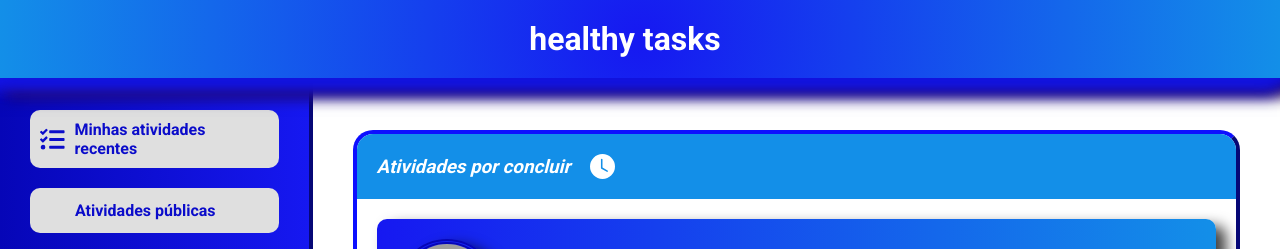
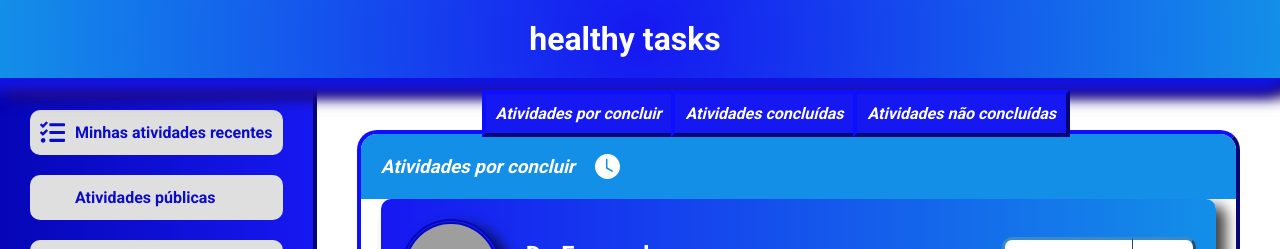
Before and after one commit to mateusrc-dev/healthy-tasks, a Next.js app: page /allTasks in a window 1280 px wide. Shown: the top 249 px of the page. Built offline with nearby package versions, Linux system fonts and the light colour scheme; grey boxes are pictures that could not be loaded; some icons are missing.

Commit message:
updated project

```diff
--- a/src/components/menu.tsx
+++ b/src/components/menu.tsx
@@ -23,7 +23,7 @@ export function Menu({ pageSelected }: Props) {
       <MenuItem color={pageSelected === "allTasks" ? "selectColor" : null}>
         <FaThList size="25px" /> Meu histórico de atividades
       </MenuItem>
-      <MenuItem>
+      <MenuItem color={pageSelected === "favoriteTasks" ? "selectColor" : null}>
         <FaHeart size="25px" /> Minhas atividades favoritas
       </MenuItem>
     </MenuContainer>
--- a/src/pages/allTasks.tsx
+++ b/src/pages/allTasks.tsx
@@ -1,6 +1,8 @@
 import { FaHeartPulse } from "react-icons/fa6";
 import {
   BodyAllTasks,
+  ButtonMenu,
+  ButtonMenuLast,
   ContainerAllTasks,
   ContainerForSpecificTasks,
   ContentContainerAllTasks,
@@ -21,8 +23,36 @@ export default function AllTasks() {
       </HeaderAllTasks>
       <BodyAllTasks>
         <Menu pageSelected="allTasks" />
+        <scroll-container style={{ width: "100%" }}>
           <ContentContainerAllTasks>
-          <ContainerForSpecificTasks>
+            <nav
+              style={{
+                position: "fixed",
+                zIndex: 4,
+                top: "90px",
+                background: "transparent",
+                right: "calc((100% - 50%) - 430px)",
+                color: "#fff",
+                display: "flex",
+                alignItems: "center",
+                fontStyle: "italic",
+              }}
+            >
+              <ButtonMenu href="#page-1">Atividades por concluir</ButtonMenu>
+              <ButtonMenu href="#page-2">Atividades concluídas</ButtonMenu>
+              <ButtonMenuLast href="#page-3">
+                Atividades não concluídas
+              </ButtonMenuLast>
+            </nav>
+            <scroll-page
+              id="page-1"
+              style={{
+                width: "100%",
+                minHeight: "calc(100vh - 250px)",
+                overflow: "auto",
+                position: "relative",
+              }}
+            >
               <div
                 style={{
                   position: "sticky",
@@ -41,6 +71,7 @@ export default function AllTasks() {
                 <h3>Atividades por concluir</h3>
                 <BsClockFill size={25} />
               </div>
+              <ContainerForSpecificTasks>
                 <Task
                   descriptionOfTask="medite durante 10 minutos parado sem se mexer sem pensar sem sentir nada, o objetivo é virar uma pedra estável inquebrável"
                   professionalName="Fernando Noronha"
@@ -74,7 +105,16 @@ export default function AllTasks() {
                   marginInline={true}
                 />
               </ContainerForSpecificTasks>
-          <ContainerForSpecificTasks>
+            </scroll-page>
+            <scroll-page
+              id="page-2"
+              style={{
+                width: "100%",
+                minHeight: "calc(100vh - 250px)",
+                overflow: "auto",
+                position: "relative",
+              }}
+            >
               <div
                 style={{
                   position: "sticky",
@@ -93,6 +133,7 @@ export default function AllTasks() {
                 <h3>Atividades concluídas</h3>
                 <BsCheckCircleFill size={25} />
               </div>
+              <ContainerForSpecificTasks>
                 <Task
                   descriptionOfTask="medite durante 10 minutos parado sem se mexer sem pensar sem sentir nada, o objetivo é virar uma pedra estável inquebrável"
                   professionalName="Fernando Noronha"
@@ -128,7 +169,16 @@ export default function AllTasks() {
                   marginInline={true}
                 />
               </ContainerForSpecificTasks>
-          <ContainerForSpecificTasks>
+            </scroll-page>
+            <scroll-page
+              id="page-3"
+              style={{
+                width: "100%",
+                minHeight: "calc(100vh - 250px)",
+                overflow: "auto",
+                position: "relative",
+              }}
+            >
               <div
                 style={{
                   position: "sticky",
@@ -147,6 +197,7 @@ export default function AllTasks() {
                 <h3>Atividades não concluídas</h3>
                 <RiErrorWarningFill size={25} />
               </div>
+              <ContainerForSpecificTasks>
                 <Task
                   descriptionOfTask="medite durante 10 minutos parado sem se mexer sem pensar sem sentir nada, o objetivo é virar uma pedra estável inquebrável"
                   professionalName="Fernando Noronha"
@@ -175,7 +226,9 @@ export default function AllTasks() {
                   stateTimeTask={false}
                 />
               </ContainerForSpecificTasks>
+            </scroll-page>
           </ContentContainerAllTasks>
+        </scroll-container>
       </BodyAllTasks>
       <Footer>
         <p>© Todos os direitos reservados</p>
--- a/src/pages/favoriteTasks.tsx
+++ b/src/pages/favoriteTasks.tsx
@@ -18,7 +18,7 @@ export default function FavoriteTasks() {
         <FaHeartPulse color="#fff" size={"30px"} />
       </Header>
       <BodyFavoritesTasks>
-        <Menu pageSelected={null} />
+        <Menu pageSelected={"favoriteTasks"} />
         <ContentContainer>
           <h3
             style={{
--- a/src/styles/pages/allTasks.ts
+++ b/src/styles/pages/allTasks.ts
@@ -3,7 +3,32 @@ import { styled } from "..";
 export const ContainerAllTasks = styled("main", {
   width: "100%",
   height: "100vh",
-  overflow: "auto"
+  overflow: "auto",
+
+  "scroll-page": {
+    borderWidth: "4px",
+    borderStyle: "outset",
+    borderColor: "$green300",
+    borderRadius: "20px",
+
+    "&::-webkit-scrollbar": {
+        width: 15,
+      },
+      "&::-webkit-scrollbar-thumb": {
+        background: "$green400",
+        borderRadius: 10,
+        width: 0,
+        backgroundClip: "padding-box",
+        border: "3px solid transparent",
+      },
+      "&::-webkit-scrollbar-thumb:hover": {
+        backgroundColor: "$green400",
+        width: 0,
+        borderRadius: 10,
+        backgroundClip: "padding-box",
+        border: "3px solid transparent",
+      },
+}
 })
 
 export const BodyAllTasks = styled("div", {
@@ -31,6 +56,7 @@ export const HeaderAllTasks = styled("header", {
   });
 
 export const ContentContainerAllTasks = styled("div", {
+    position: "relative",
     width: "100%",
     height: "calc(100vh - 90px)",
     overflow: "auto",
@@ -40,6 +66,7 @@ export const ContentContainerAllTasks = styled("div", {
     gap: "50px",
     padding: "40px",
     paddingBottom: "120px",
+    scrollBehavior: "smooth",
 
     "&::-webkit-scrollbar": {
       width: 15,
@@ -61,7 +88,6 @@ export const ContentContainerAllTasks = styled("div", {
 })
 
 export const ContainerForSpecificTasks = styled("div", {
-    position: "relative",
     width: "100%",
     minHeight: "calc(100vh - 250px)",
     overflow: "auto",
@@ -69,10 +95,6 @@ export const ContainerForSpecificTasks = styled("div", {
     flexDirection: "column",
     alignItems: "center",
     gap: "20px",
-    borderWidth: "4px",
-    borderStyle: "outset",
-    borderColor: "$green300",
-    borderRadius: "20px",
 
     "&::-webkit-scrollbar": {
       width: 15,
@@ -92,3 +114,36 @@ export const ContainerForSpecificTasks = styled("div", {
       border: "3px solid transparent",
     },
 })
+
+export const ButtonMenu = styled("a", {
+    borderWidth: "4px",
+    borderRightWidth: "0px",
+    borderStyle: "outset",
+    borderColor: "#0b0cca",
+    background: "#1618f1",
+    color: "#fff",
+    padding: "10px",
+    fontWeight: 700,
+    cursor: "pointer",
+    textDecoration: "none",
+
+    "&:hover": {
+        filter: "brightness(0.8)"
+      }
+})
+
+export const ButtonMenuLast = styled("a", {
+    borderWidth: "4px",
+    borderStyle: "outset",
+    borderColor: "#0b0cca",
+    background: "#1618f1",
+    color: "#fff",
+    padding: "10px",
+    fontWeight: 700,
+    cursor: "pointer",
+    textDecoration: "none",
+
+    "&:hover": {
+        filter: "brightness(0.8)"
+      }
+})
```
Also changed, not shown: src/@types/declare_types.ts (added, +10 -0 lines). Lines whose indentation alone changed are shown as unchanged.
